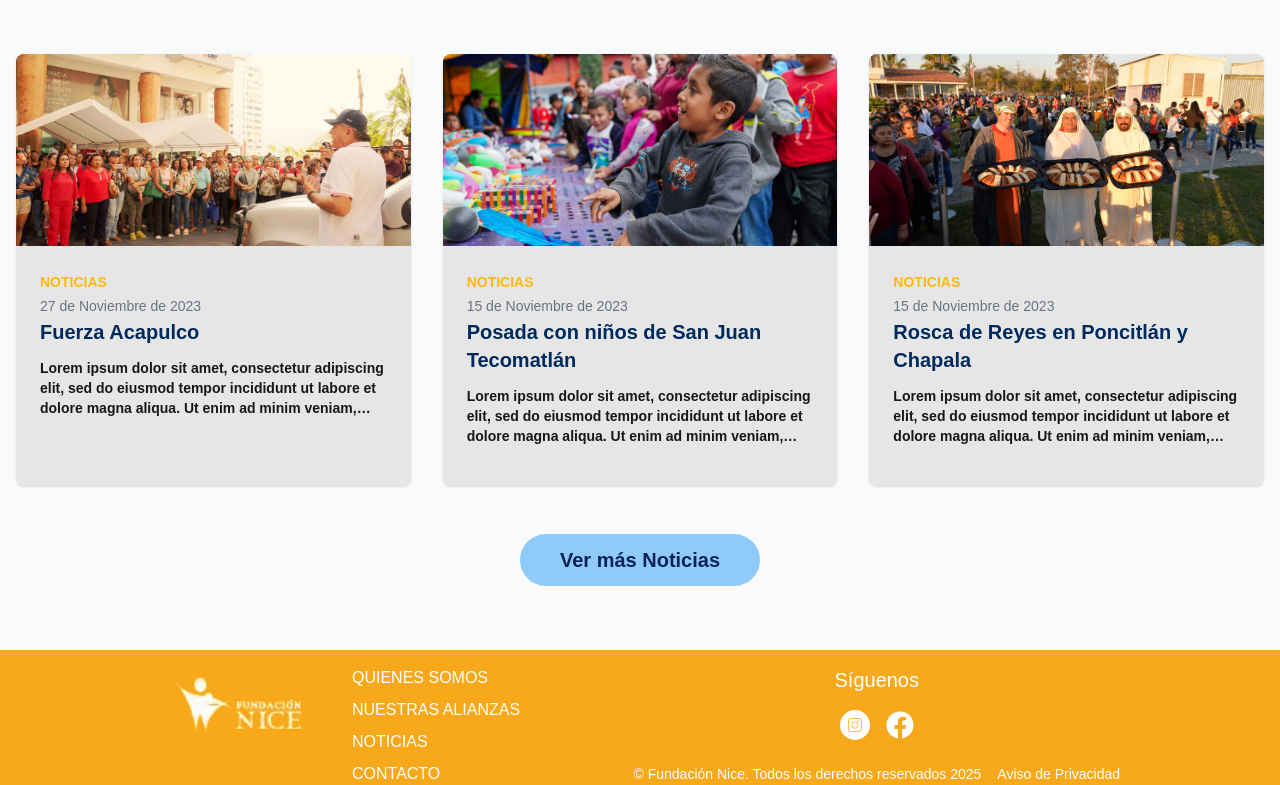
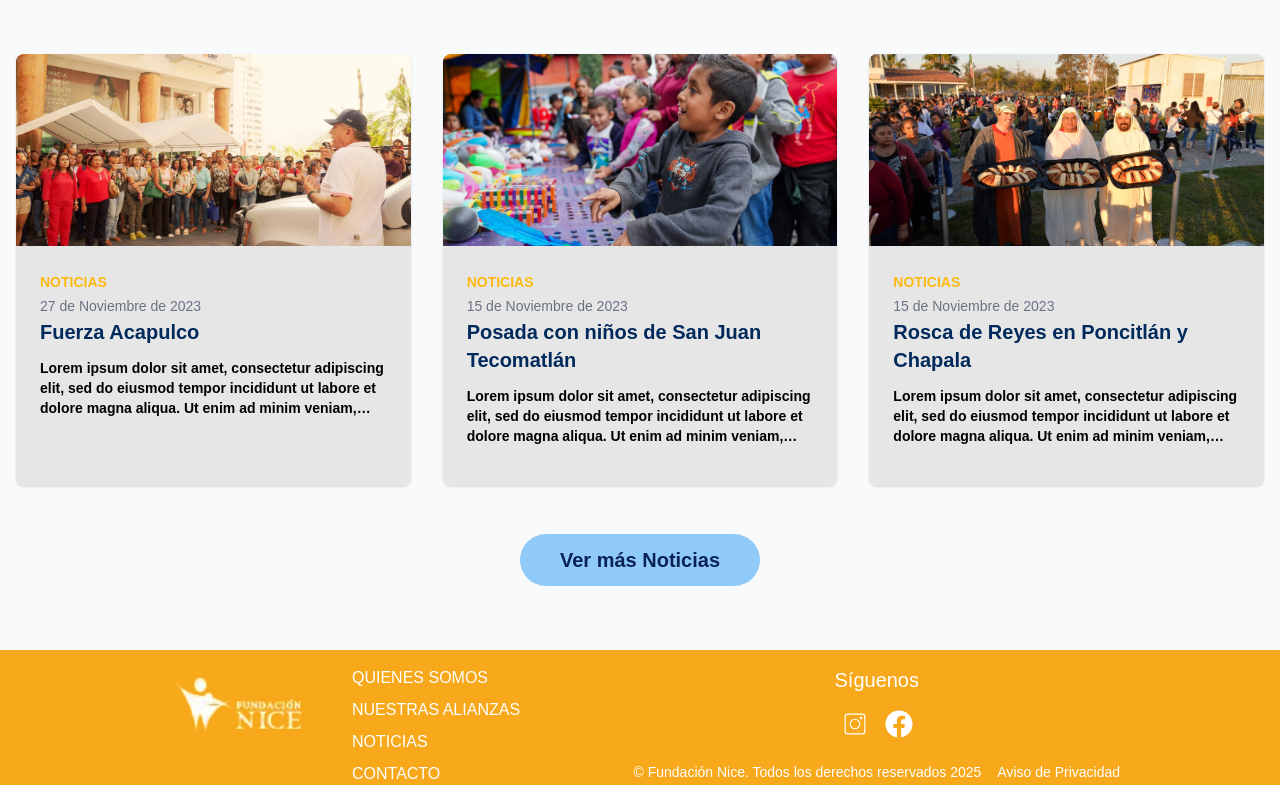
Before and after one commit to DaliGabriel/fundacionNice, a Next.js app: page / in a window 1280 px wide. Shown: the part 2012-2797 px from the top of the page. Built offline with nearby package versions, Linux system fonts and the light colour scheme.

Commit message:
same background on the landing page and change the color to the instagram icon to be the same on all the light modes

```diff
--- a/src/app/components/footer/SocialMedia.tsx
+++ b/src/app/components/footer/SocialMedia.tsx
@@ -12,14 +12,12 @@ export const SocialMedia = ({ title, socialLinks }: SocialMediaProps) => (
         aria-label="Instagram"
         className="flex items-center justify-center"
       >
-        <div className="bg-white rounded-full p-1.5 hover:scale-110 transition-all duration-300">
-          <CiInstagram className="w-4.5 h-4.5 text-[#f7a81b]" />
-        </div>
+        <CiInstagram className="w-7 h-7 text-white hover:scale-110 transition-all duration-300" />
       </Link>
       <Link
         href={socialLinks.facebook}
         aria-label="Facebook"
-        className="flex items-center justify-center"
+        className="flex items-center justify-center "
       >
         <FaFacebook className="w-7 h-7 text-white hover:scale-110 transition-all duration-300" />
       </Link>
--- a/src/app/components/sections/ChangingLifes/ChangingLifes.tsx
+++ b/src/app/components/sections/ChangingLifes/ChangingLifes.tsx
@@ -3,7 +3,7 @@ import ImageSection from "./ContentSection/ImageSection";
 
 const ChangingLifes = () => {
   return (
-    <section className="relative w-full overflow-hidden">
+    <section className="relative w-full overflow-hidden bg-gray-50">
       <div className="container mx-auto">
         <div className="grid md:grid-cols-2 items-center">
           <ImageSection />
--- a/src/app/components/sections/LastNews/Card/CardDescription.tsx
+++ b/src/app/components/sections/LastNews/Card/CardDescription.tsx
@@ -5,7 +5,9 @@ interface CardDescriptionProps {
 const CardDescription = ({ description }: CardDescriptionProps) => {
   return (
     <div>
-      <p className=" text-sm mb-4 line-clamp-3 font-bold">{description}</p>
+      <p className="text-sm mb-4 line-clamp-3 font-bold text-black dark:text-white">
+        {description}
+      </p>
     </div>
   );
 };
--- a/src/app/components/sections/OurAlliances/OurAlliances.tsx
+++ b/src/app/components/sections/OurAlliances/OurAlliances.tsx
@@ -4,7 +4,7 @@ import Title from "../../common/Title";
 
 const OurAlliances = () => {
   return (
-    <section className="py-16 bg-white">
+    <section className="py-16 bg-gray-50">
       <div className="container mx-auto px-4">
         <Title
           title="Nuestras Alianzas"
```
